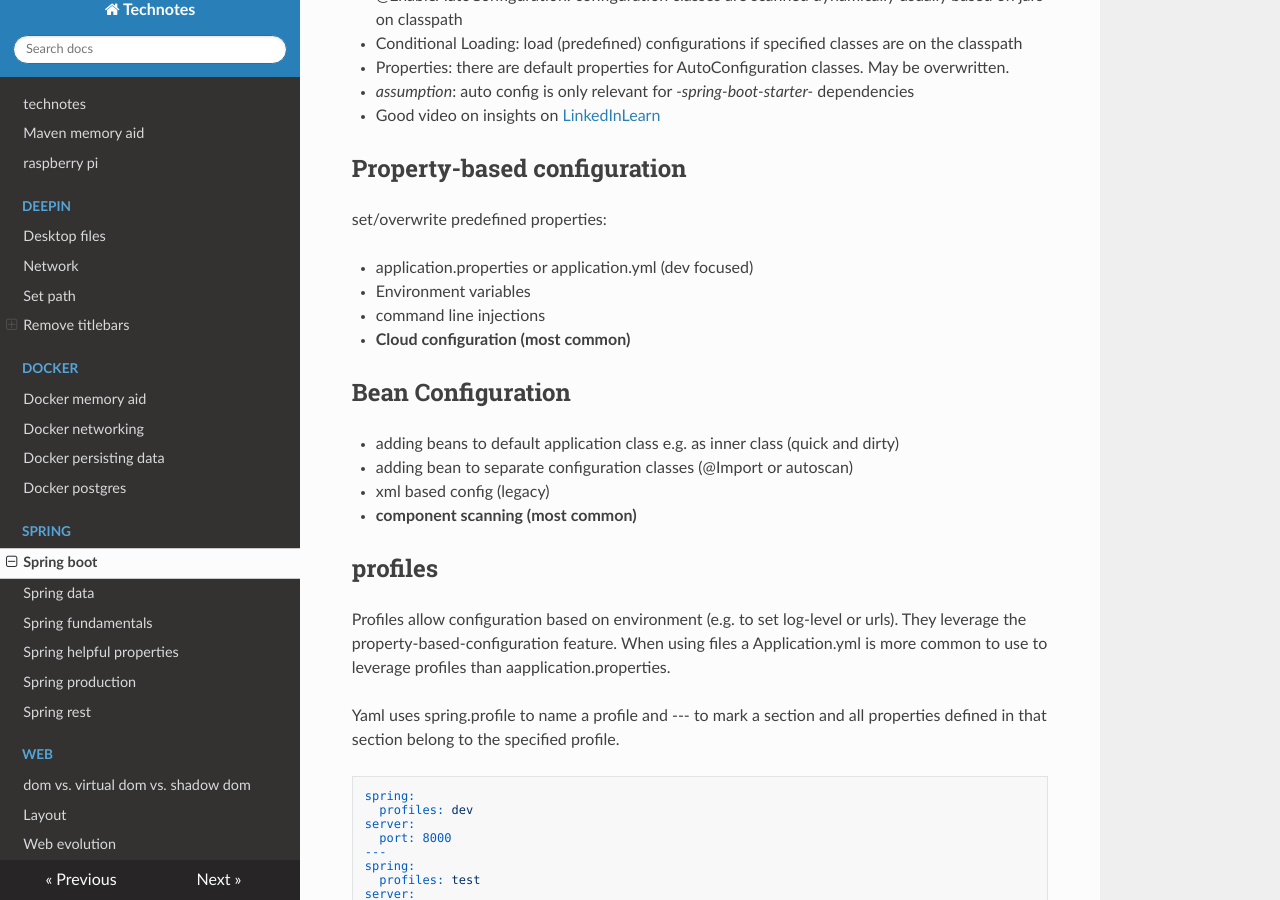
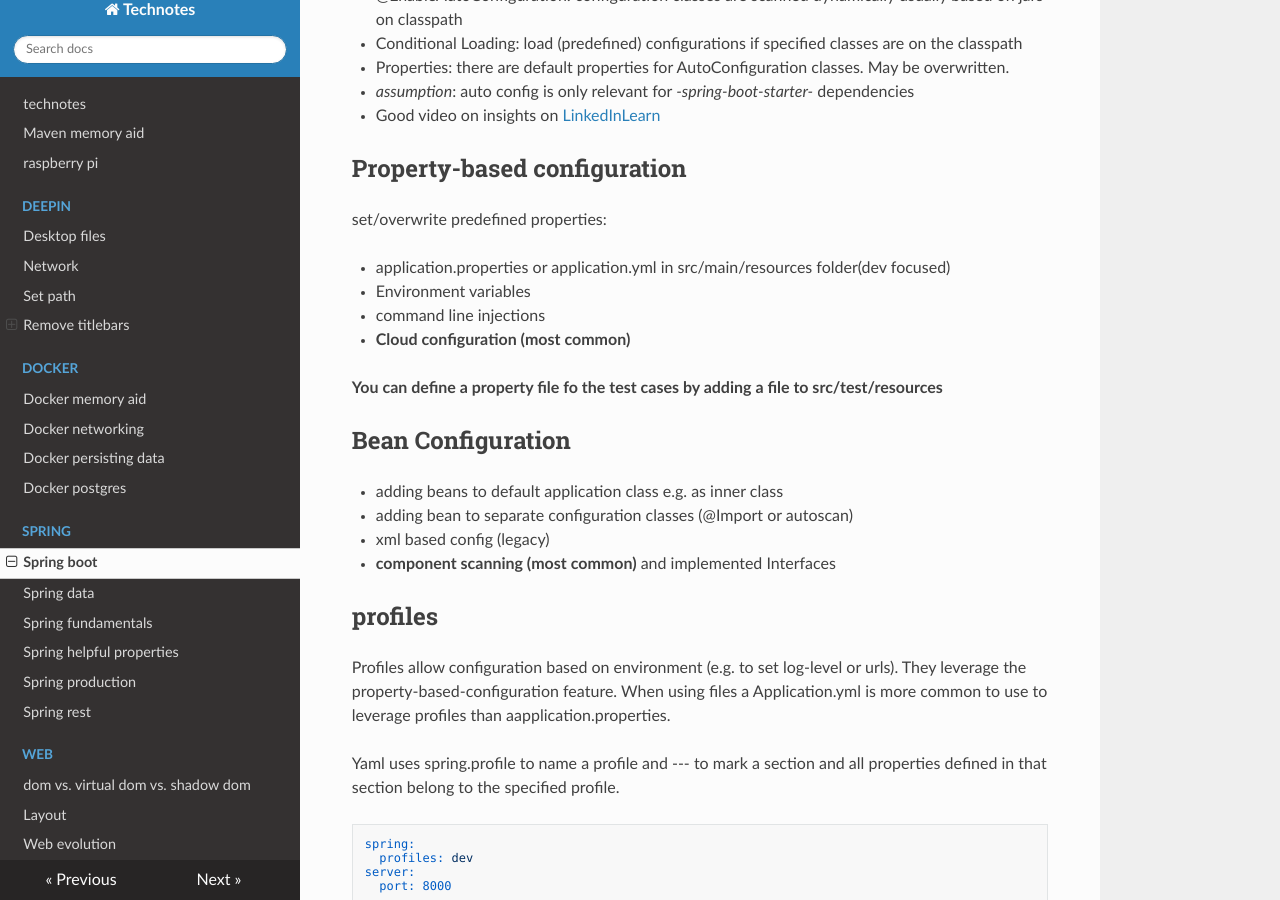
Before and after one commit to organicaudio/useful-code-snippets2, an MkDocs documentation site: the page built from docs/spring/spring-boot.md, in a window 1280 px wide and 900 px high, scrolled down 1348 px. Built offline with MkDocs 1.6.1, drawn with Linux system fonts in a browser that asks for light colours; nearby versions of some CDN libraries.

```diff
--- a/docs/spring/spring-boot.md
+++ b/docs/spring/spring-boot.md
@@ -60,17 +60,20 @@ public class ExampleApplication {
 
 set/overwrite predefined properties:
 
-- application.properties or application.yml (dev focused)
+- application.properties or application.yml in src/main/resources folder(dev focused)
 - Environment variables
 - command line injections
 - **Cloud configuration (most common)**
 
+
+**You can define a property file fo the test cases by adding a file to src/test/resources**
+
 ## Bean Configuration
 
-- adding beans to default application class e.g. as inner class (quick and dirty)
+- adding beans to default application class e.g. as inner class
 - adding bean to separate configuration classes (@Import or autoscan)
 - xml based config (legacy)
-- **component scanning (most common)**
+- **component scanning (most common)** and implemented Interfaces
 
 ## profiles
 
```
